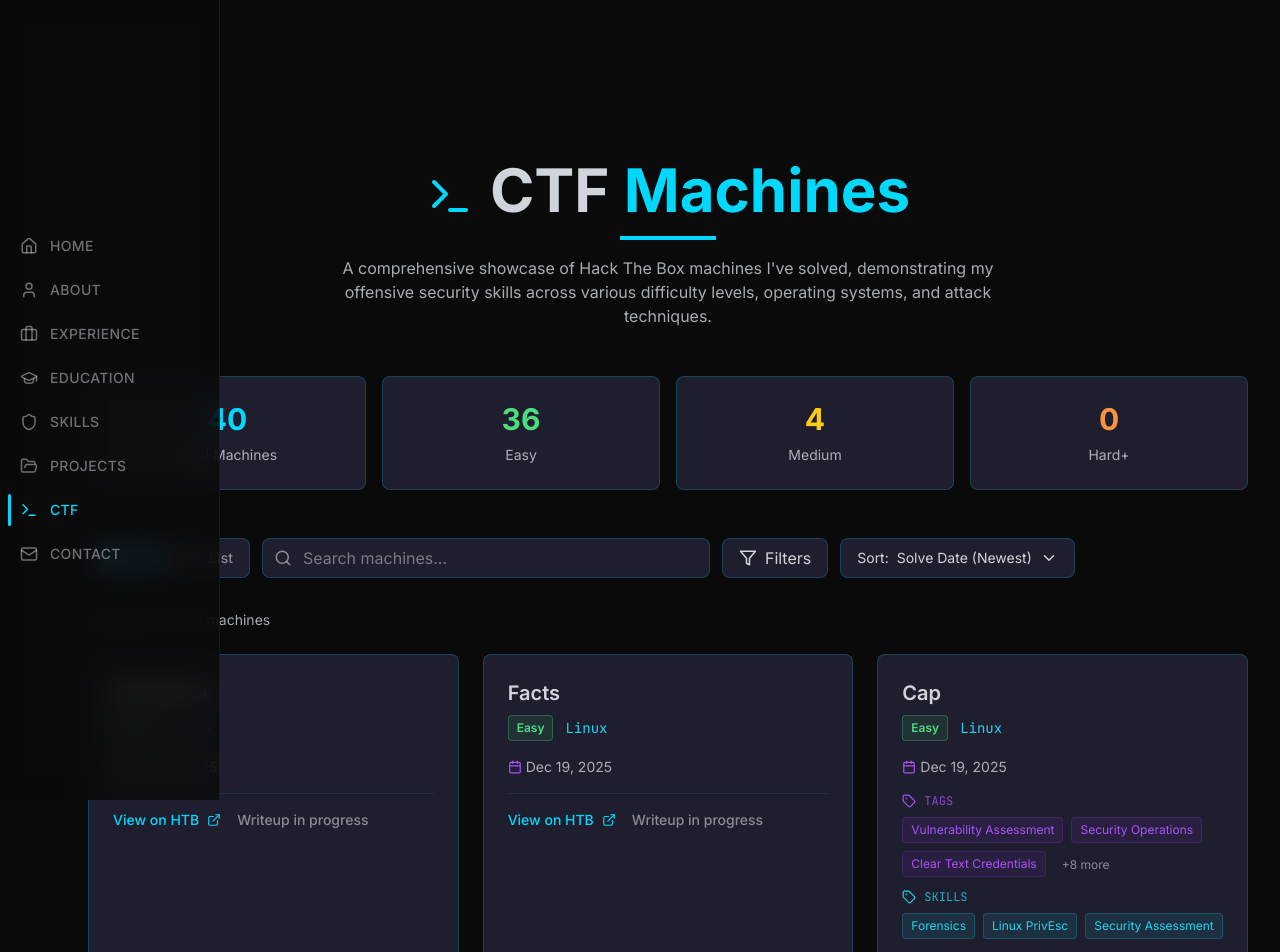
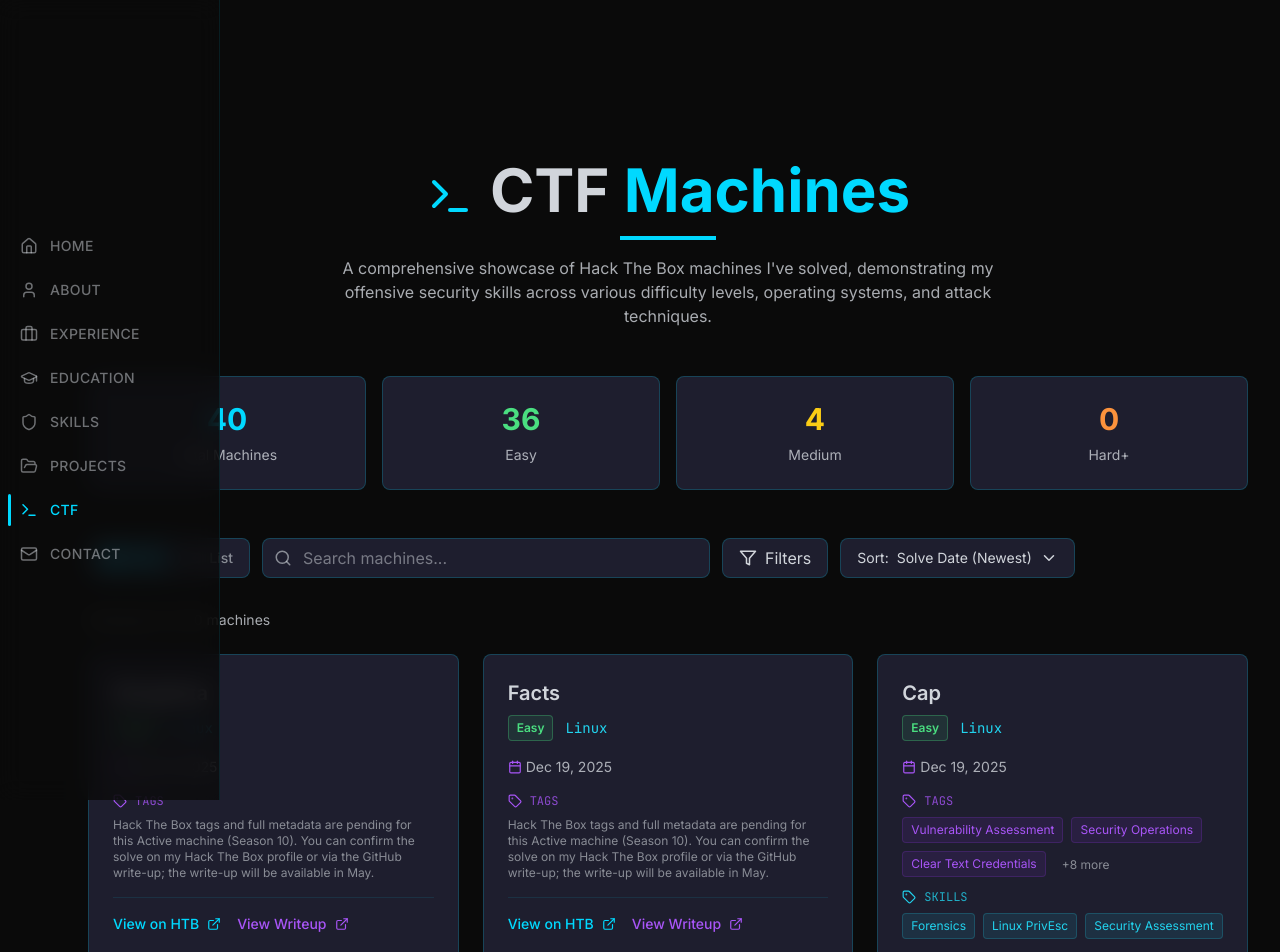
Before and after one commit to Pablogb29/Webportfolio_2026, a Next.js app: page /ctf in a window 1280 px wide. Shown: the top 952 px of the page. Built offline with nearby package versions, Linux system fonts and the light colour scheme.

Commit message:
Active machine label updated

```diff
--- a/components/MachineCard.tsx
+++ b/components/MachineCard.tsx
@@ -38,6 +38,16 @@
       return dateString;
     }
   };
+
+  const hasAnyMeta =
+    (machine.tags?.length ?? 0) > 0 ||
+    (machine.attackPaths?.length ?? 0) > 0 ||
+    (machine.skills?.length ?? 0) > 0;
+
+  const showNoTagsMessage =
+    (machine.tags?.length ?? 0) === 0 &&
+    (machine.attackPaths?.length ?? 0) === 0 &&
+    (machine.skills?.length ?? 0) === 0;
 
   return (
     <motion.div
@@ -92,7 +102,7 @@
         </div>
 
         {/* Tags, Attack Paths, and Skills */}
-        {((machine.tags?.length ?? 0) > 0 || (machine.attackPaths?.length ?? 0) > 0 || (machine.skills?.length ?? 0) > 0) && (
+        {(hasAnyMeta || showNoTagsMessage) && (
           <div className="mb-4">
             {/* Attack Paths */}
             {machine.attackPaths && machine.attackPaths.length > 0 && (
@@ -156,6 +166,20 @@
                 />
               </div>
             )}
+
+            {showNoTagsMessage && (
+              <div className="mb-3">
+                <div className="flex items-center gap-2 mb-2">
+                  <Tag size={14} className="text-purple-accent" />
+                  <span className="text-xs text-purple-accent/80 font-mono">TAGS</span>
+                </div>
+                <p className="text-xs text-gray-light/60">
+                  Hack The Box tags and full metadata are pending for this Active machine (Season 10). You
+                  can confirm the solve on my Hack The Box profile or via the GitHub write-up; the write-up
+                  will be available in May.
+                </p>
+              </div>
+            )}
           </div>
         )}
 
--- a/components/MachineListItem.tsx
+++ b/components/MachineListItem.tsx
@@ -39,6 +39,16 @@
     }
   };
 
+  const hasAnyMeta =
+    (machine.tags?.length ?? 0) > 0 ||
+    (machine.attackPaths?.length ?? 0) > 0 ||
+    (machine.skills?.length ?? 0) > 0;
+
+  const showNoTagsMessage =
+    (machine.tags?.length ?? 0) === 0 &&
+    (machine.attackPaths?.length ?? 0) === 0 &&
+    (machine.skills?.length ?? 0) === 0;
+
   return (
     <motion.div
       initial={{ opacity: 0, x: -20 }}
@@ -71,7 +81,7 @@
             </div>
           )}
           {/* Attack Paths, Tags, and Skills */}
-          {((machine.attackPaths?.length ?? 0) > 0 || (machine.tags?.length ?? 0) > 0 || (machine.skills?.length ?? 0) > 0) && (
+          {(hasAnyMeta || showNoTagsMessage) && (
             <div className="flex flex-wrap gap-2 mt-2">
               {/* Attack Paths */}
               {machine.attackPaths && machine.attackPaths.length > 0 && (
@@ -117,6 +127,14 @@
                   popoverAlign="left"
                 />
               )}
+
+              {showNoTagsMessage && (
+                <span className="px-2 py-1 text-xs text-gray-light/60 border border-accent/20 rounded">
+                  Hack The Box tags and full metadata are pending for this Active machine (Season 10). You
+                  can confirm the solve on my Hack The Box profile or via the GitHub write-up; the
+                  write-up will be available in May.
+                </span>
+              )}
             </div>
           )}
         </div>
--- a/public/htb/solved-machines.json
+++ b/public/htb/solved-machines.json
@@ -1,5 +1,5 @@
 {
-  "lastUpdated": "2026-03-22T20:55:57.568Z",
+  "lastUpdated": "2026-03-22T21:30:51.202Z",
   "total": 40,
   "machines": [
     {
@@ -24,8 +24,8 @@
         "counterExHard": 31,
         "counterBrainFuck": 94
       },
-      "writeupUrl": null,
-      "hasWriteup": false
+      "writeupUrl": "https://github.com/Pablogb29/HackTheBox/blob/main/EASY/WingData/README.md",
+      "hasWriteup": true
     },
     {
       "id": 829,
@@ -49,8 +49,8 @@
         "counterExHard": 25,
         "counterBrainFuck": 89
       },
-      "writeupUrl": null,
-      "hasWriteup": false
+      "writeupUrl": "https://github.com/Pablogb29/HackTheBox/blob/main/EASY/Facts/README.md",
+      "hasWriteup": true
     },
     {
       "id": 351,
@@ -892,9 +892,28 @@
       "difficulty": "Easy",
       "solveDate": null,
       "htbUrl": "https://app.hackthebox.com/machines/423",
-      "tags": [],
-      "attackPaths": [],
-      "skills": [],
+      "tags": [
+        "Web Application",
+        "Enterprise Network",
+        "Vulnerability Assessment",
+        "SQL Injection",
+        "Remote Code Execution",
+        "Clear Text Credentials",
+        "Path Hijacking",
+        "Apache",
+        "SNMP",
+        "Reconnaissance",
+        "Tunneling",
+        "Injections",
+        "Protocols",
+        "Software & OS exploitation"
+      ],
+      "attackPaths": [],
+      "skills": [
+        "Network",
+        "Security Assessment",
+        "Web Exploitation"
+      ],
       "difficultyRatings": {
         "counterCake": 444,
         "counterVeryEasy": 553,
@@ -917,9 +936,23 @@
       "difficulty": "Easy",
       "solveDate": null,
       "htbUrl": "https://app.hackthebox.com/machines/416",
-      "tags": [],
-      "attackPaths": [],
-      "skills": [],
+      "tags": [
+        "Vulnerability Assessment",
+        "Remote Code Execution",
+        "Directory Traversal",
+        "PHP",
+        "Wordpress",
+        "Backdoor",
+        "Reconnaissance",
+        "Maintain Access",
+        "Software & OS exploitation"
+      ],
+      "attackPaths": [],
+      "skills": [
+        "Crypto",
+        "Security Assessment",
+        "Web Exploitation"
+      ],
       "difficultyRatings": {
         "counterCake": 628,
         "counterVeryEasy": 909,
@@ -942,9 +975,28 @@
       "difficulty": "Easy",
       "solveDate": null,
       "htbUrl": "https://app.hackthebox.com/machines/401",
-      "tags": [],
-      "attackPaths": [],
-      "skills": [],
+      "tags": [
+        "Enterprise Network",
+        "Vulnerability Assessment",
+        "Group Membership",
+        "Weak Authentication",
+        "Information Disclosure",
+        "SMB",
+        "LDAP",
+        "WinRM",
+        "Reconnaissance",
+        "Password Capture",
+        "Active Directory",
+        "Protocols",
+        "Common Services",
+        "Authentication"
+      ],
+      "attackPaths": [],
+      "skills": [
+        "Active Directory",
+        "Network",
+        "Security Assessment"
+      ],
       "difficultyRatings": {
         "counterCake": 1674,
         "counterVeryEasy": 2093,
@@ -967,9 +1019,22 @@
       "difficulty": "Easy",
       "solveDate": null,
       "htbUrl": "https://app.hackthebox.com/machines/359",
-      "tags": [],
-      "attackPaths": [],
-      "skills": [],
+      "tags": [
+        "Vulnerability Assessment",
+        "Clear Text Credentials",
+        "XXE Injection",
+        "Python",
+        "Web Site Structure Discovery",
+        "Password Spraying",
+        "SUDO Exploitation",
+        "Source Code Analysis"
+      ],
+      "attackPaths": [],
+      "skills": [
+        "Linux PrivEsc",
+        "Security Assessment",
+        "Web Exploitation"
+      ],
       "difficultyRatings": {
         "counterCake": 1043,
         "counterVeryEasy": 1722,
@@ -1086,30 +1151,9 @@
       "difficulty": "Easy",
       "solveDate": null,
       "htbUrl": "https://app.hackthebox.com/machines/229",
-      "tags": [
-        "Enterprise Network",
-        "Vulnerability Assessment",
-        "Misconfiguration",
-        "Autologon Credentials",
-        "Reconnaissance",
-        "User Enumeration",
-        "Password Cracking",
-        "ASREPRoasting",
-        "AD DCSync",
-        "Pass the Hash",
-        "Active Directory",
-        "Security Tools",
-        "Authentication"
-      ],
-      "attackPaths": [],
-      "skills": [
-        "Active Directory",
-        "Crypto",
-        "Forensics",
-        "Network",
-        "Security Assessment",
-        "System Hardening"
-      ],
+      "tags": [],
+      "attackPaths": [],
+      "skills": [],
       "difficultyRatings": {
         "counterCake": 1307,
         "counterVeryEasy": 2192,
@@ -1132,31 +1176,9 @@
       "difficulty": "Easy",
       "solveDate": null,
       "htbUrl": "https://app.hackthebox.com/machines/212",
-      "tags": [
-        "Enterprise Network",
-        "Vulnerability Assessment",
-        "Group Membership",
-        "Misconfiguration",
-        "DNS",
-        "Kerberos",
-        "LDAP",
-        "Exchange",
-        "Reconnaissance",
-        "User Enumeration",
-        "Password Cracking",
-        "AD DCSync",
-        "Privilege Abuse",
-        "Active Directory",
-        "Security Tools"
-      ],
-      "attackPaths": [],
-      "skills": [
-        "Active Directory",
-        "Linux PrivEsc",
-        "Network",
-        "Security Assessment",
-        "System Hardening"
-      ],
+      "tags": [],
+      "attackPaths": [],
+      "skills": [],
       "difficultyRatings": {
         "counterCake": 1403,
         "counterVeryEasy": 2031,
@@ -1265,18 +1287,7 @@
         "Network",
         "Security Assessment"
       ],
-      "difficultyRatings": {
-        "counterCake": 2805,
-        "counterVeryEasy": 4352,
-        "counterEasy": 12118,
-        "counterTooEasy": 7110,
-        "counterMedium": 8979,
-        "counterBitHard": 1777,
-        "counterHard": 1258,
-        "counterTooHard": 570,
-        "counterExHard": 165,
-        "counterBrainFuck": 249
-      },
+      "difficultyRatings": null,
       "writeupUrl": "https://github.com/Pablogb29/HackTheBox/blob/main/EASY/Active/README.md",
       "hasWriteup": true
     },
@@ -1303,18 +1314,7 @@
         "Security Assessment",
         "Web Exploitation"
       ],
-      "difficultyRatings": {
-        "counterCake": 818,
-        "counterVeryEasy": 1057,
-        "counterEasy": 2729,
-        "counterTooEasy": 3114,
-        "counterMedium": 5225,
-        "counterBitHard": 1210,
-        "counterHard": 759,
-        "counterTooHard": 345,
-        "counterExHard": 87,
-        "counterBrainFuck": 150
-      },
+      "difficultyRatings": null,
       "writeupUrl": "https://github.com/Pablogb29/HackTheBox/blob/main/EASY/Bounty/README.md",
       "hasWriteup": true
     },
@@ -1341,18 +1341,7 @@
         "Security Assessment",
         "Web Exploitation"
       ],
-      "difficultyRatings": {
-        "counterCake": 31686,
-        "counterVeryEasy": 14060,
-        "counterEasy": 9545,
-        "counterTooEasy": 2514,
-        "counterMedium": 9225,
-        "counterBitHard": 381,
-        "counterHard": 229,
-        "counterTooHard": 119,
-        "counterExHard": 53,
-        "counterBrainFuck": 258
-      },
+      "difficultyRatings": null,
       "writeupUrl": "https://github.com/Pablogb29/HackTheBox/blob/main/EASY/Blue/README.md",
       "hasWriteup": true
     },
```
